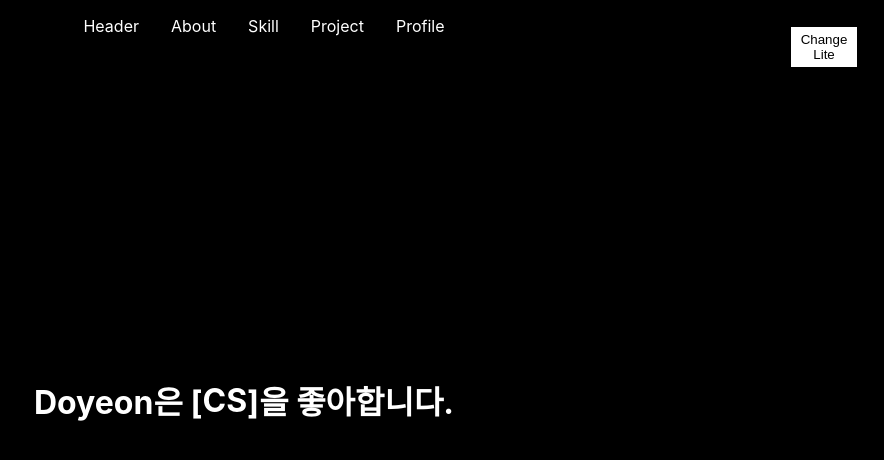
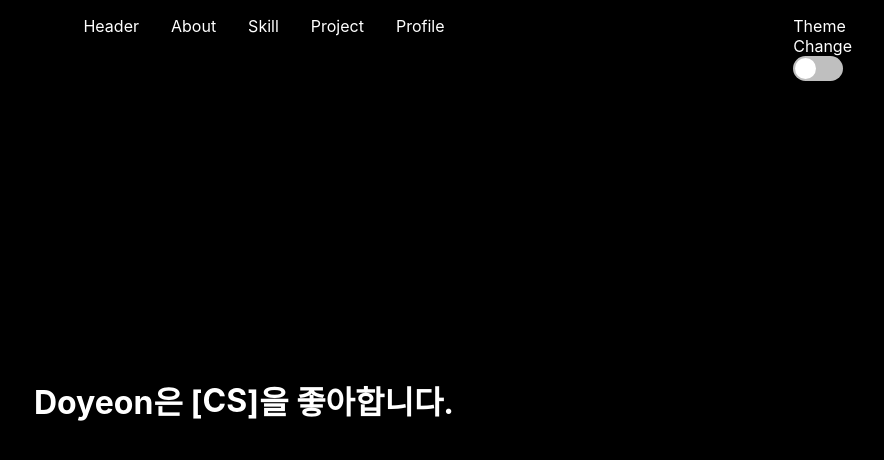
Before and after one commit to jdy0120/portfolio, a React (Create React App) app: page / in a window 1280 px wide. Shown: the top 460 px of the page, without its empty margins (396-1280 px from the left). Built offline with nearby package versions, Linux system fonts and the light colour scheme.

Commit message:
[UPDATE] Theme Button

```diff
--- a/src/App.tsx
+++ b/src/App.tsx
@@ -10,6 +10,7 @@ import Skill from "./components/skill/Skill";
 import { ThemeColor } from "./types/type";
 import { themeMode } from "./_color/ColorProvider";
 import { useAppContext } from "./_providers/AppProviders";
+import { useRef } from "react";
 
 interface Color {
   theme: ThemeColor;
@@ -31,6 +32,7 @@ function App() {
   const {
     state: { themeColor },
   } = useAppContext();
+
   return (
     <Container theme={themeColor}>
       <Nav />
--- a/src/_color/ColorProvider.ts
+++ b/src/_color/ColorProvider.ts
@@ -2,8 +2,9 @@ type Keys = "Black" | "White";
 
 interface ThemeDetail {
   backgroundColor: string;
+  fontColor: string;
   buttonBackground: string;
-  fontColor: string;
+  buttonFontColor: string;
 }
 
 type ThemeMode = {
@@ -14,11 +15,13 @@ export const themeMode: ThemeMode = {
   Black: {
     backgroundColor: "black",
     buttonBackground: "white",
-    fontColor: "black",
+    fontColor: "white",
+    buttonFontColor: "black",
   },
   White: {
     backgroundColor: "white",
     buttonBackground: "black",
-    fontColor: "white",
+    fontColor: "black",
+    buttonFontColor: "white",
   },
 };
--- a/src/components/navigation/Nav.tsx
+++ b/src/components/navigation/Nav.tsx
@@ -2,15 +2,22 @@ import styled, { css } from "styled-components";
 
 import React from "react";
 import { ThemeColor } from "../../types/type";
+import ToggleSwitch from "./ToggleSwitch";
 import { themeMode } from "../../_color/ColorProvider";
 import { useAppContext } from "../../_providers/AppProviders";
+
+interface Theme {
+  theme: ThemeColor;
+}
 
 const NavContainer = styled.nav`
   position: fixed;
   width: 100vw;
   display: flex;
   justify-content: center;
-  color: white;
+  color: ${({ theme }: Theme) => {
+    return `${themeMode[theme].fontColor}`;
+  }};
 `;
 
 const NavList = styled.ul`
@@ -27,31 +34,10 @@ const NavButton = styled.li`
   }
 `;
 
-interface Theme {
-  theme: ThemeColor;
-}
-
-const colorStyle = css<Theme>`
-  ${({ theme }: Theme) => {
-    const backgroundColor = themeMode[theme].buttonBackground;
-    const color = themeMode[theme].fontColor;
-
-    return css`
-      background: ${backgroundColor};
-      color: ${color};
-    `;
-  }}
-`;
-
-const ThemeButton = styled.button`
+const ThemeButton = styled.div`
   position: absolute;
-  top: 2em;
+  top: 1em;
   right: 2em;
-  border: none;
-  width: 5em;
-  height: 3em;
-
-  ${colorStyle}
 `;
 
 const Nav = () => {
@@ -67,14 +53,9 @@ const Nav = () => {
     });
   };
 
-  const changeTheme = () => {
-    const color = themeColor === "Black" ? "White" : "Black";
-    setTheme(color);
-  };
-
   React.useEffect(() => {}, []);
   return (
-    <NavContainer>
+    <NavContainer theme={themeColor}>
       <NavList>
         <NavButton>{`Header`}</NavButton>
         <NavButton onClick={clickTItle}>{`About`}</NavButton>
@@ -83,8 +64,11 @@ const Nav = () => {
         <NavButton>{`Profile`}</NavButton>
       </NavList>
 
-      <ThemeButton onClick={changeTheme} theme={themeColor}>
-        {themeColor === "Black" ? `Change\nLite` : `Change\nDark`}
+      <ThemeButton>
+        {`Theme`}
+        <br />
+        {`Change`}
+        <ToggleSwitch theme={themeColor} />
       </ThemeButton>
     </NavContainer>
   );
--- /dev/null
+++ b/src/components/navigation/ToggleSwitch.tsx
@@ -0,0 +1,78 @@
+import React from "react";
+import { ThemeColor } from "../../types/type";
+import styled from "styled-components";
+import { useAppContext } from "../../_providers/AppProviders";
+
+const InputWrapper = styled.label`
+  position: relative;
+`;
+
+const Input = styled.input`
+  position: absolute;
+  left: -9999px;
+  top: -9999px;
+
+  &: checked + span {
+    background-color: #1890ff;
+
+    &:before {
+      left: calc(100% - 2px);
+      transform: translateX(-100%);
+    }
+  }
+`;
+
+const Slider = styled.span`
+  display: flex;
+  cursor: pointer;
+  width: 50px;
+  height: 25px;
+  border-radius: 100px;
+  background-color: #bfbfbf;
+  position: relative;
+  transition: background-color 0.2s;
+
+  &:before {
+    content: "";
+    position: absolute;
+    top: 2px;
+    left: 2px;
+    width: 21px;
+    height: 21px;
+    border-radius: 45px;
+    transition: 0.2s;
+    background: #fff;
+  }
+
+  &:active:before {
+    width: 28px;
+  }
+`;
+
+interface Props {
+  theme: ThemeColor | undefined;
+}
+
+const ToggleSwitch = ({ theme }: Props) => {
+  const {
+    state: { themeColor },
+    setTheme,
+  } = useAppContext();
+
+  const changeTheme = () => {
+    const color = themeColor === "Black" ? "White" : "Black";
+    setTheme(color);
+  };
+
+  React.useEffect(() => {
+    console.log(theme);
+  }, [theme]);
+  return (
+    <InputWrapper>
+      <Input type="checkbox" onChange={changeTheme} />
+      <Slider />
+    </InputWrapper>
+  );
+};
+
+export default ToggleSwitch;
```
